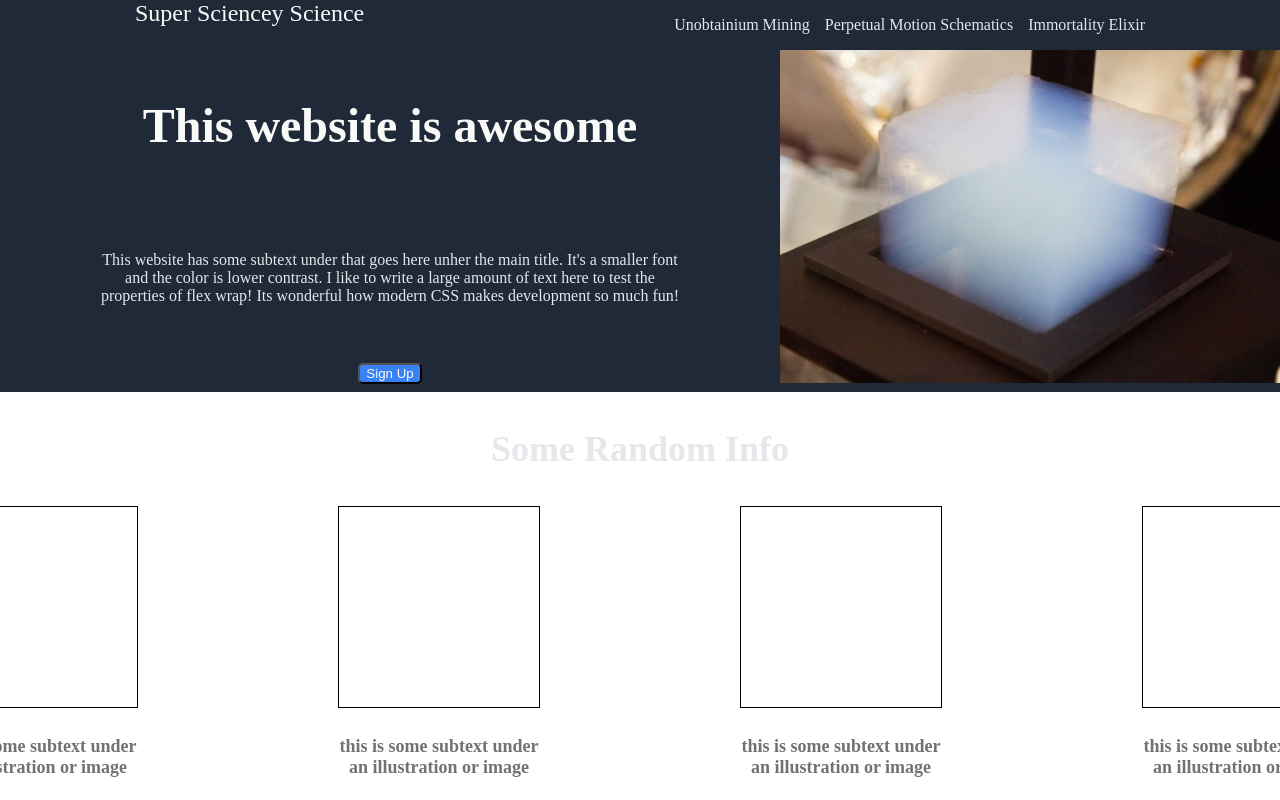
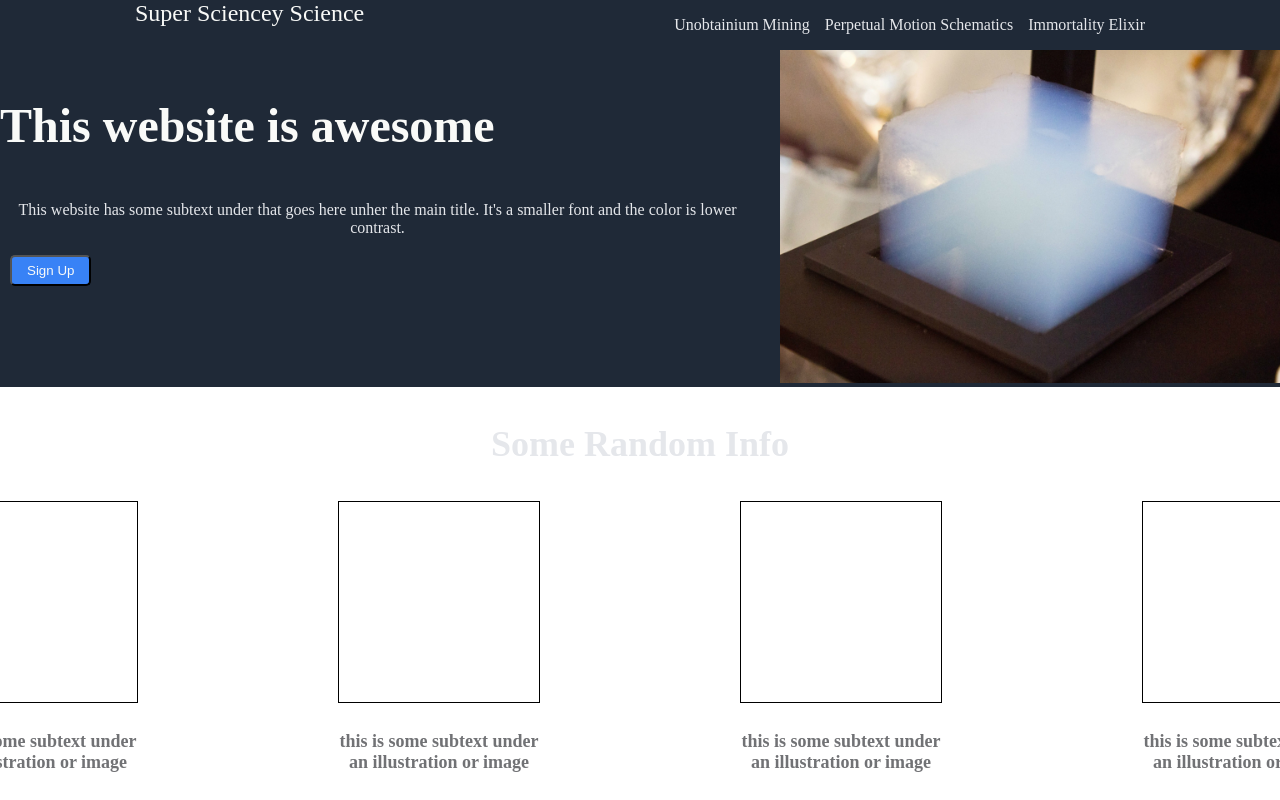
Before and after one commit to CarmenBurk/Landing-Page, a plain HTML site: page index.html in a window 1280 px wide. Shown: the top 800 px of the page. Drawn offline with Linux system fonts and the light colour scheme.

Commit message:
fixed buttons, adjusted header CSS yet again

```diff
--- a/index.html
+++ b/index.html
@@ -21,7 +21,7 @@
   <div class="hero darkbackground">
     <div class="container">
       <p class="main" >This website is awesome</p>
-      <p class="subtext">This website has some subtext under that goes here unher the main title. It's a smaller font and the color is lower contrast. I like to write a large amount of text here to test the properties of flex wrap! Its wonderful how modern CSS makes development so much fun!</p>
+      <p class="subtext">This website has some subtext under that goes here unher the main title. It's a smaller font and the color is lower contrast.</p>
       <div>
       <button>Sign Up</button>
       </div>
--- a/mystyle.css
+++ b/mystyle.css
@@ -66,7 +66,8 @@ background-color: #3882f6;
 button {
     background-color: #3882f6;
     color: #F9FAF8;
-    margin: 8px 20px 8px;
+    margin: 2px 10px 2px;
+    padding: 6px 15px 6px;
 
     border-radius: 5px;
 }
@@ -120,17 +121,16 @@ ul {
 }
 
 div.hero.darkbackground > div.container > p.subtext {
-    margin: 50px 100px 50px;
+   margin-right: 25px;
 }
 .hero {
 
 
 }
 div.hero.darkbackground > div.container {
- display: flex;
- flex-flow: column wrap;
- justify-content: center;
- text-align: center;
+text-align: left;
+justify-items: flex-start;
+
 
 
 }
```
